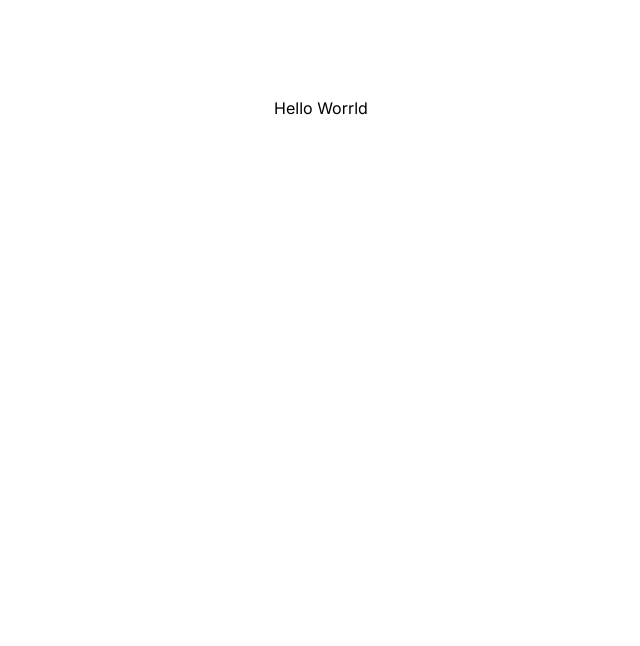
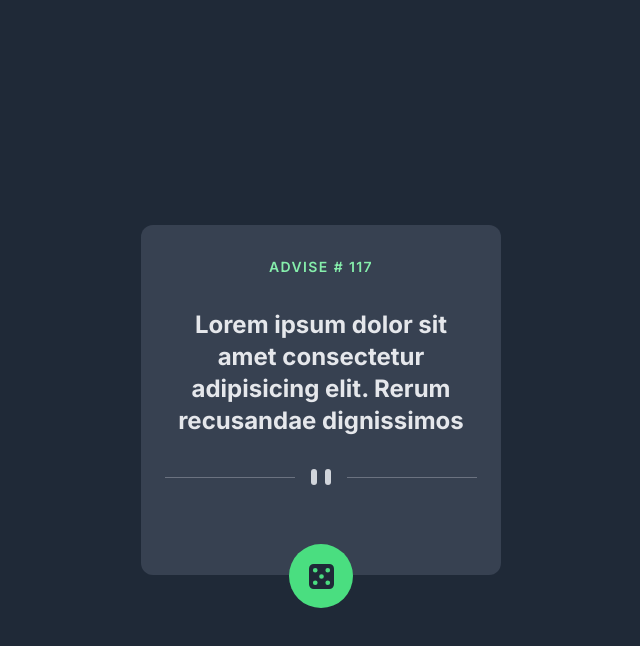
Before and after one commit to JustineLapura/advise-generator-app, a Next.js app: page / in a window 1280 px wide. Shown: the top 646 px of the page, without its empty margins (319-959 px from the left). Built offline with nearby package versions, Linux system fonts and the light colour scheme.

Commit message:
changed file location

```diff
--- a/src/app/page.tsx
+++ b/src/app/page.tsx
@@ -1,9 +1,39 @@
-import Image from 'next/image'
+"use client"
+
+import Image from "next/image";
+import { useState } from "react";
+import { BsFillDice5Fill } from "react-icons/bs";
+import useSWR from "swr";
 
 export default function Home() {
+
   return (
-    <main className="flex min-h-screen flex-col items-center justify-between p-24">
-      <h1>Hello Worrld</h1>
+    <main className="flex h-full w-full min-h-screen flex-col bg-gray-800 items-center justify-center">
+      {/* Advise Card  */}
+      <div className="relative w-[360px] h-[350px] bg-gray-700 space-y-8 py-8 rounded-xl px-6 text-center">
+        <p className="text-sm text-green-300 tracking-widest font-semibold">
+          ADVISE # 117
+        </p>
+        <h1 className="text-2xl text-gray-200 font-bold">
+          Lorem ipsum dolor sit amet consectetur adipisicing elit. Rerum
+          recusandae dignissimos
+        </h1>
+
+        <div className="x w-full flex justify-between items-center gap-4">
+          {/* line 1 */}
+          <div className="w-full h-[1px] bg-gray-500" />
+          <div className="w-5 flex justify-center items-center gap-2">
+            <div className="w-[8px] h-4 rounded bg-gray-300" />
+            <div className="w-[8px] h-4 rounded bg-gray-300" />
+          </div>
+          {/* line 1 */}
+          <div className="w-full h-[1px] bg-gray-500" />
+          {/* Dice button  */}
+          <div className="absolute flex justify-center items-center bottom-[-65px] left-1/2 -translate-x-1/2 -translate-y-1/2  w-16 h-16 bg-green-400 hover:bg-green-500 rounded-full cursor-pointer">
+            <BsFillDice5Fill size={25} className="text-gray-800" />
+          </div>
+        </div>
+      </div>
     </main>
-  )
+  );
 }
```
Also changed, not shown: package.json (+6 -4 lines), 1 other file (tests, documents, lock files or other folders).
